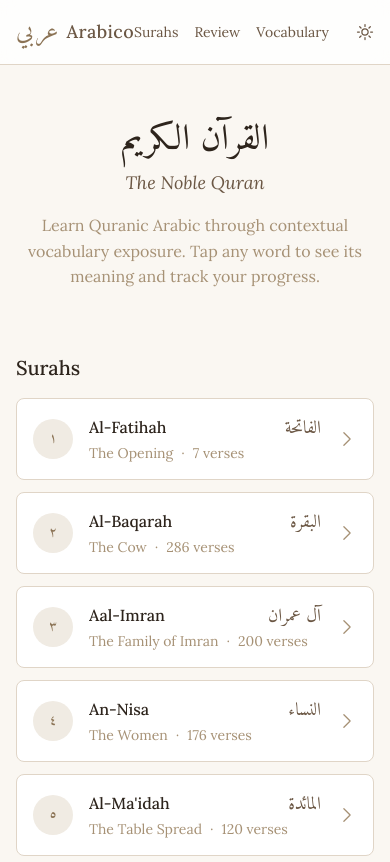
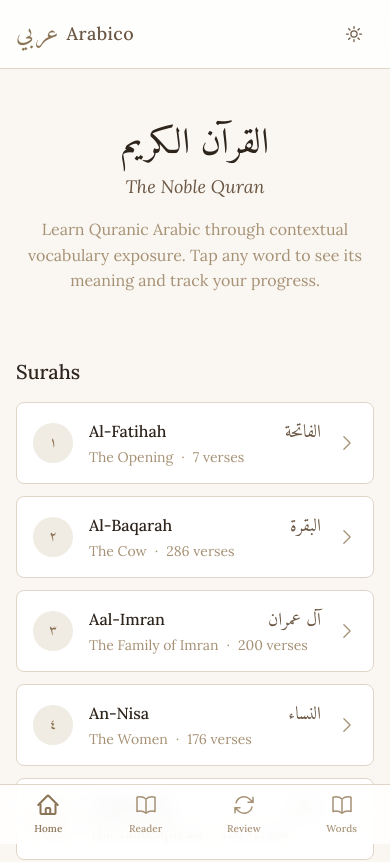
Before and after one commit to WaleedMilk/Arabico, a SvelteKit app: page / in a window 390 px wide. Shown: the top 862 px of the page. Built offline with nearby package versions, Linux system fonts and the light colour scheme; no server answers; the database is empty.

Commit message:
Add mobile optimization styles and components for improved responsiveness

```diff
--- a/src/app.css
+++ b/src/app.css
@@ -225,3 +225,104 @@ body {
 	outline: 2px solid var(--color-gold);
 	outline-offset: 2px;
 }
+
+/* ============================================
+   Mobile Optimization Styles
+   ============================================ */
+
+/* Safe area CSS custom properties */
+:root {
+	--safe-area-top: env(safe-area-inset-top, 0px);
+	--safe-area-bottom: env(safe-area-inset-bottom, 0px);
+	--safe-area-left: env(safe-area-inset-left, 0px);
+	--safe-area-right: env(safe-area-inset-right, 0px);
+}
+
+/* Ensure box-sizing is border-box everywhere */
+*,
+*::before,
+*::after {
+	box-sizing: border-box;
+}
+
+/* Prevent horizontal overflow on mobile */
+html,
+body {
+	overflow-x: hidden;
+	max-width: 100vw;
+}
+
+/* Touch target minimum sizing - ensure buttons are tappable */
+@media (max-width: 768px) {
+	button,
+	[role="button"],
+	a {
+		min-height: 44px;
+	}
+
+	/* Allow inline links to be smaller */
+	p a,
+	span a {
+		min-height: auto;
+	}
+}
+
+/* Typography scaling for small phones */
+@media (max-width: 400px) {
+	/* Scale down Arabic text */
+	.arabic {
+		font-size: 1.5rem;
+		line-height: 2.2;
+	}
+
+	.quran-text {
+		font-size: 1.5rem;
+		line-height: 2.4;
+	}
+
+	.surah-name-arabic {
+		font-size: 2rem;
+	}
+
+	.bismillah {
+		font-size: 1.5rem;
+		padding: 1rem;
+	}
+
+	/* Reduce padding on smallest screens */
+	.surah-header {
+		padding: 1.5rem 0.75rem;
+	}
+}
+
+/* Prevent text overflow */
+.arabic,
+.quran-text,
+[dir="rtl"] {
+	overflow-wrap: break-word;
+	word-wrap: break-word;
+}
+
+/* Utility class for mobile-only visibility */
+.mobile-only {
+	display: none;
+}
+
+@media (max-width: 768px) {
+	.mobile-only {
+		display: block;
+	}
+
+	.desktop-only {
+		display: none;
+	}
+}
+
+/* RGB values for glassmorphism backgrounds */
+:root {
+	--bg-elevated-rgb: 255, 255, 255;
+}
+
+.dark {
+	--bg-elevated-rgb: 61, 50, 40;
+}
--- /dev/null
+++ b/src/lib/components/navigation/MobileNav.svelte
@@ -0,0 +1,161 @@
+<script lang="ts">
+	import { page } from '$app/stores';
+	import { browser } from '$app/environment';
+
+	// Get last visited surah from localStorage (default to 1)
+	let lastSurah = $state(1);
+
+	$effect(() => {
+		if (browser) {
+			const saved = localStorage.getItem('arabico-last-surah');
+			if (saved) {
+				lastSurah = parseInt(saved, 10) || 1;
+			}
+		}
+	});
+
+	// Update last surah when visiting a surah page
+	$effect(() => {
+		if (browser && $page.url.pathname.startsWith('/surah/')) {
+			const match = $page.url.pathname.match(/\/surah\/(\d+)/);
+			if (match) {
+				const surahId = parseInt(match[1], 10);
+				if (surahId >= 1 && surahId <= 114) {
+					lastSurah = surahId;
+					localStorage.setItem('arabico-last-surah', surahId.toString());
+				}
+			}
+		}
+	});
+
+	// Check if current path matches
+	function isActive(path: string, exact = false): boolean {
+		if (exact) {
+			return $page.url.pathname === path;
+		}
+		return $page.url.pathname.startsWith(path);
+	}
+</script>
+
+<nav class="mobile-nav" aria-label="Mobile navigation">
+	<a
+		href="/"
+		class="nav-item"
+		class:active={isActive('/', true)}
+		aria-current={isActive('/', true) ? 'page' : undefined}
+	>
+		<svg xmlns="http://www.w3.org/2000/svg" fill="none" viewBox="0 0 24 24" stroke-width="1.5" stroke="currentColor" class="nav-icon">
+			<path stroke-linecap="round" stroke-linejoin="round" d="M2.25 12l8.954-8.955c.44-.439 1.152-.439 1.591 0L21.75 12M4.5 9.75v10.125c0 .621.504 1.125 1.125 1.125H9.75v-4.875c0-.621.504-1.125 1.125-1.125h2.25c.621 0 1.125.504 1.125 1.125V21h4.125c.621 0 1.125-.504 1.125-1.125V9.75M8.25 21h8.25" />
+		</svg>
+		<span class="nav-label">Home</span>
+	</a>
+
+	<a
+		href="/surah/{lastSurah}"
+		class="nav-item"
+		class:active={isActive('/surah')}
+		aria-current={isActive('/surah') ? 'page' : undefined}
+	>
+		<svg xmlns="http://www.w3.org/2000/svg" fill="none" viewBox="0 0 24 24" stroke-width="1.5" stroke="currentColor" class="nav-icon">
+			<path stroke-linecap="round" stroke-linejoin="round" d="M12 6.042A8.967 8.967 0 006 3.75c-1.052 0-2.062.18-3 .512v14.25A8.987 8.987 0 016 18c2.305 0 4.408.867 6 2.292m0-14.25a8.966 8.966 0 016-2.292c1.052 0 2.062.18 3 .512v14.25A8.987 8.987 0 0018 18a8.967 8.967 0 00-6 2.292m0-14.25v14.25" />
+		</svg>
+		<span class="nav-label">Reader</span>
+	</a>
+
+	<a
+		href="/review"
+		class="nav-item"
+		class:active={isActive('/review')}
+		aria-current={isActive('/review') ? 'page' : undefined}
+	>
+		<svg xmlns="http://www.w3.org/2000/svg" fill="none" viewBox="0 0 24 24" stroke-width="1.5" stroke="currentColor" class="nav-icon">
+			<path stroke-linecap="round" stroke-linejoin="round" d="M16.023 9.348h4.992v-.001M2.985 19.644v-4.992m0 0h4.992m-4.993 0l3.181 3.183a8.25 8.25 0 0013.803-3.7M4.031 9.865a8.25 8.25 0 0113.803-3.7l3.181 3.182m0-4.991v4.99" />
+		</svg>
+		<span class="nav-label">Review</span>
+	</a>
+
+	<a
+		href="/vocabulary"
+		class="nav-item"
+		class:active={isActive('/vocabulary')}
+		aria-current={isActive('/vocabulary') ? 'page' : undefined}
+	>
+		<svg xmlns="http://www.w3.org/2000/svg" fill="none" viewBox="0 0 24 24" stroke-width="1.5" stroke="currentColor" class="nav-icon">
+			<path stroke-linecap="round" stroke-linejoin="round" d="M12 6.042A8.967 8.967 0 006 3.75c-1.052 0-2.062.18-3 .512v14.25A8.987 8.987 0 016 18c2.305 0 4.408.867 6 2.292m0-14.25a8.966 8.966 0 016-2.292c1.052 0 2.062.18 3 .512v14.25A8.987 8.987 0 0018 18a8.967 8.967 0 00-6 2.292m0-14.25v14.25" />
+		</svg>
+		<span class="nav-label">Words</span>
+	</a>
+</nav>
+
+<style>
+	.mobile-nav {
+		display: none;
+		position: fixed;
+		bottom: 0;
+		left: 0;
+		right: 0;
+		height: 60px;
+		padding-bottom: env(safe-area-inset-bottom, 0px);
+		background: var(--bg-elevated);
+		border-top: 1px solid var(--border-color);
+		z-index: 100;
+		justify-content: space-around;
+		align-items: center;
+	}
+
+	@media (max-width: 768px) {
+		.mobile-nav {
+			display: flex;
+		}
+	}
+
+	.nav-item {
+		display: flex;
+		flex-direction: column;
+		align-items: center;
+		justify-content: center;
+		gap: 0.25rem;
+		padding: 0.5rem 1rem;
+		color: var(--text-muted);
+		text-decoration: none;
+		transition: color 0.2s ease;
+		min-width: 64px;
+		-webkit-tap-highlight-color: transparent;
+	}
+
+	.nav-item:active {
+		transform: scale(0.95);
+	}
+
+	.nav-item.active {
+		color: var(--accent-color);
+	}
+
+	.nav-item.active .nav-icon {
+		stroke-width: 2;
+	}
+
+	.nav-icon {
+		width: 24px;
+		height: 24px;
+	}
+
+	.nav-label {
+		font-size: 0.625rem;
+		font-weight: 500;
+		letter-spacing: 0.01em;
+	}
+
+	/* Glassmorphism effect */
+	@supports (backdrop-filter: blur(12px)) {
+		.mobile-nav {
+			background: rgba(var(--bg-elevated-rgb, 255, 255, 255), 0.85);
+			backdrop-filter: blur(12px) saturate(180%);
+			-webkit-backdrop-filter: blur(12px) saturate(180%);
+		}
+	}
+
+	:global(.dark) .mobile-nav {
+		background: rgba(30, 30, 30, 0.9);
+	}
+</style>
--- a/src/lib/components/review/FlashCard.svelte
+++ b/src/lib/components/review/FlashCard.svelte
@@ -172,4 +172,24 @@
 			transform: scale(0.98);
 		}
 	}
+
+	/* Mobile typography scaling */
+	@media (max-width: 400px) {
+		.arabic-word {
+			font-size: 3rem;
+		}
+
+		.arabic-word-small {
+			font-size: 2rem;
+		}
+
+		.meaning-text {
+			font-size: 1.25rem;
+		}
+
+		.card-front,
+		.card-back {
+			padding: 1.5rem;
+		}
+	}
 </style>
--- a/src/lib/components/review/RecallCard.svelte
+++ b/src/lib/components/review/RecallCard.svelte
@@ -246,4 +246,36 @@
 			transform: translateY(0);
 		}
 	}
+
+	/* Mobile typography scaling */
+	@media (max-width: 400px) {
+		.card-header {
+			padding: 0.5rem 1rem;
+		}
+
+		.verse-context {
+			padding: 0.75rem 1rem;
+		}
+
+		.verse-text {
+			font-size: 1.125rem;
+			line-height: 1.8;
+		}
+
+		.meaning-display {
+			padding: 1.5rem 1rem;
+		}
+
+		.meaning-text {
+			font-size: 1.5rem;
+		}
+
+		.answer-section {
+			padding: 1rem;
+		}
+
+		.arabic-word {
+			font-size: 2.5rem;
+		}
+	}
 </style>
--- a/src/lib/components/review/RecognitionCard.svelte
+++ b/src/lib/components/review/RecognitionCard.svelte
@@ -262,4 +262,40 @@
 			transform: translateY(0);
 		}
 	}
+
+	/* Mobile typography scaling */
+	@media (max-width: 400px) {
+		.card-header {
+			padding: 0.5rem 1rem;
+		}
+
+		.verse-context {
+			padding: 0.75rem 1rem;
+		}
+
+		.verse-text {
+			font-size: 1.25rem;
+			line-height: 1.8;
+		}
+
+		.word-display {
+			padding: 1.5rem 1rem;
+		}
+
+		.arabic-word {
+			font-size: 2.5rem;
+		}
+
+		.answer-section {
+			padding: 1rem;
+		}
+
+		.meaning-text {
+			font-size: 1.25rem;
+		}
+
+		.context-text {
+			font-size: 1rem;
+		}
+	}
 </style>
--- a/src/routes/+layout.svelte
+++ b/src/routes/+layout.svelte
@@ -6,6 +6,7 @@
 	import { vocabulary } from '$lib/stores/vocabulary.svelte';
 	import { auth } from '$lib/stores/auth.svelte';
 	import ThemeToggle from '$lib/components/ui/ThemeToggle.svelte';
+	import MobileNav from '$lib/components/navigation/MobileNav.svelte';
 
 	let { children } = $props();
 
@@ -31,23 +32,23 @@
 				<span class="text-lg font-medium tracking-wide text-[var(--text-secondary)]">Arabico</span>
 			</a>
 
-			<!-- Navigation -->
+			<!-- Navigation - hidden on mobile, shown in bottom nav instead -->
 			<div class="flex items-center gap-4">
 				<a
 					href="/"
-					class="text-sm text-[var(--text-secondary)] transition-colors hover:text-[var(--text-primary)]"
+					class="desktop-nav-link text-sm text-[var(--text-secondary)] transition-colors hover:text-[var(--text-primary)]"
 				>
 					Surahs
 				</a>
 				<a
 					href="/review"
-					class="text-sm text-[var(--text-secondary)] transition-colors hover:text-[var(--text-primary)]"
+					class="desktop-nav-link text-sm text-[var(--text-secondary)] transition-colors hover:text-[var(--text-primary)]"
 				>
 					Review
 				</a>
 				<a
 					href="/vocabulary"
-					class="text-sm text-[var(--text-secondary)] transition-colors hover:text-[var(--text-primary)]"
+					class="desktop-nav-link text-sm text-[var(--text-secondary)] transition-colors hover:text-[var(--text-primary)]"
 				>
 					Vocabulary
 				</a>
@@ -57,15 +58,37 @@
 	</header>
 
 	<!-- Main Content -->
-	<main class="mx-auto max-w-4xl px-4 py-6">
+	<main class="main-content mx-auto max-w-4xl px-4 py-6">
 		{@render children()}
 	</main>
 
-	<!-- Footer -->
-	<footer class="border-t border-[var(--border-color)] py-6 text-center text-sm text-[var(--text-muted)]">
+	<!-- Footer - hidden on mobile -->
+	<footer class="desktop-footer border-t border-[var(--border-color)] py-6 text-center text-sm text-[var(--text-muted)]">
 		<p>
 			Quran text from <a href="https://tanzil.net" class="underline hover:text-[var(--text-secondary)]" target="_blank" rel="noopener">Tanzil.net</a>
 		</p>
 		<p class="mt-1">Built with reverence for the sacred text</p>
 	</footer>
+
+	<!-- Mobile Bottom Navigation -->
+	<MobileNav />
 </div>
+
+<style>
+	/* Hide desktop nav links on mobile */
+	@media (max-width: 768px) {
+		:global(.desktop-nav-link) {
+			display: none;
+		}
+
+		/* Hide footer on mobile - bottom nav takes its place */
+		:global(.desktop-footer) {
+			display: none;
+		}
+
+		/* Add bottom padding for mobile nav clearance */
+		:global(.main-content) {
+			padding-bottom: calc(60px + env(safe-area-inset-bottom, 0px) + 1.5rem);
+		}
+	}
+</style>
```
